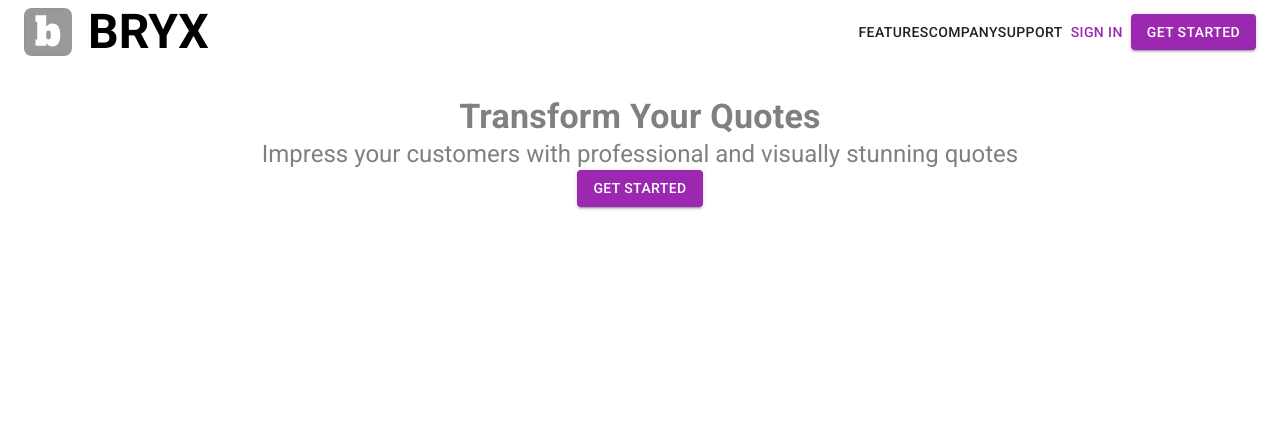
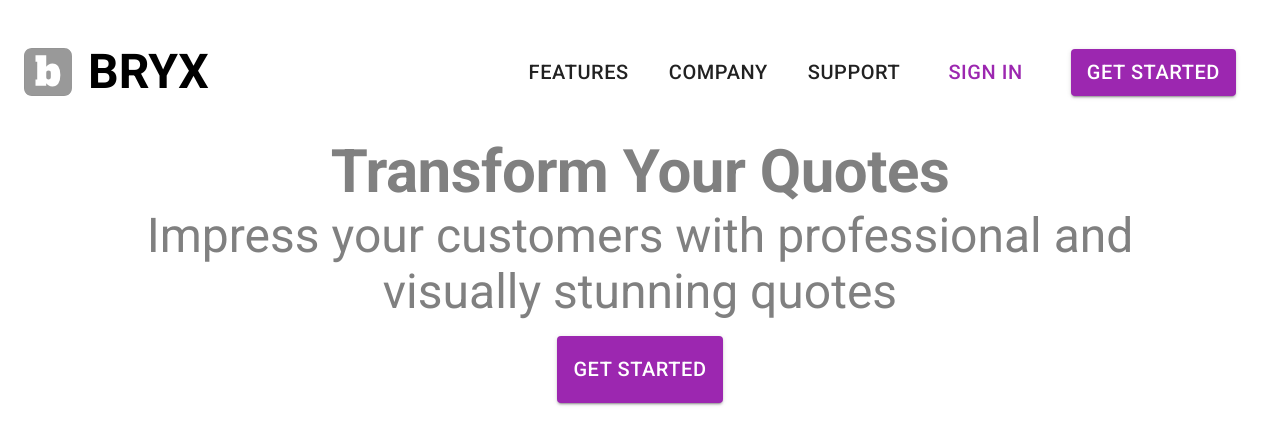
Before and after one commit to bryxapp/bryx-ui-home, a React (Create React App) app: page / in a window 1280 px wide. Shown: the top 444 px of the page. Built offline with nearby package versions, Linux system fonts and the light colour scheme.

Commit message:
improve home page

```diff
--- a/src/App.tsx
+++ b/src/App.tsx
@@ -10,6 +10,8 @@ import Support from './components/Support/Support';
 function App() {
   return (
     <React.Fragment>
+      <br />
+      <br />
       <NavigationBar />
       <BrowserRouter>
         <Routes>
--- a/src/components/Home/Hero/Hero.tsx
+++ b/src/components/Home/Hero/Hero.tsx
@@ -1,20 +1,36 @@
-import styles from './Hero.module.css';
 import { Button, Container, Typography } from '@mui/material';
+import { styled } from '@mui/material/styles';
+
+    /* background: url(../../assets/images/hero.jpg) no-repeat center center; */
+
+const HeroContainer = styled('div')`
+    background-size: cover;
+    margin: 2rem;
+    color: #808080;
+    text-align: center;
+`;
+
+const HeroButton = styled(Button)`
+    margin: 1rem;
+    font-size: 1.25em;
+    padding: 1rem;
+`;
+
 
 export const Hero = () => {
     return (
         <Container>
-            <div className={styles.hero}>
-                    <Typography variant="h4" fontWeight="bold">
-                        Transform Your Quotes
-                    </Typography>
-                    <Typography variant="h5">
-                        Impress your customers with professional and visually stunning quotes
-                    </Typography>
-                    <Button href="#" variant="contained" color="secondary" className={styles.hero_button}>
-                        Get Started
-                    </Button>
-            </div>
+            <HeroContainer>
+                <Typography variant="h2" fontWeight="bold">
+                    Transform Your Quotes
+                </Typography>
+                <Typography variant="h3">
+                    Impress your customers with professional and visually stunning quotes
+                </Typography>
+                <HeroButton href="https://dashboard.bryxapp.com/" variant="contained" color="secondary">
+                    Get Started
+                </HeroButton>
+            </HeroContainer>
         </Container>
     );
 };
--- a/src/components/NavigationBar/NavigationBar.module.css
+++ /dev/null
@@ -1,9 +0,0 @@
-.nav_link{
-    margin: 0 0.5rem;
-    font-size: 1.25rem;
-}
-
-.nav_button{
-    margin: 0 0.5rem;
-    font-size: 1.25rem;
-}
--- a/src/components/NavigationBar/NavigationBar.tsx
+++ b/src/components/NavigationBar/NavigationBar.tsx
@@ -4,7 +4,17 @@ import Typography from '@mui/material/Typography';
 import Button from '@mui/material/Button';
 import { Link } from '@mui/material';
 import Logo from './Logo/Logo';
-import styles from './NavigationBar.module.css';
+import { styled } from '@mui/material/styles';
+
+const NavLink = styled(Link)`
+  font-size: 1.25em;
+  margin: 0 1em;
+`;
+
+const NavButton = styled(Button)`
+  font-size: 1.25em;
+  margin: 0 1em;
+`;
 
 const NavigationBar = () => {
   return (
@@ -19,38 +29,37 @@ const NavigationBar = () => {
           BRYX
         </Typography>
         <nav>
-          <Link
-            className={styles.nav_link}
+          <NavLink
             variant="button"
             color="text.primary"
             underline='none'
             href="/features"
           >
             Features
-          </Link>
-          <Link className={styles.nav_link}
+          </NavLink>
+          <NavLink
             variant="button"
             color="text.primary"
             underline='none'
             href="/company"
           >
             Company
-          </Link>
-          <Link className={styles.nav_link}
+          </NavLink>
+          <NavLink
             variant="button"
             color="text.primary"
             underline='none'
             href="/support"
           >
             Support
-          </Link>
+          </NavLink>
         </nav>
-        <Button variant="text" color="secondary" className={styles.nav_button}>
+        <NavButton variant="text" color="secondary">
           Sign In
-        </Button>
-        <Button href="#" variant="contained" color="secondary" className={styles.nav_button}>
+        </NavButton>
+        <NavButton href="https://dashboard.bryxapp.com/" variant="contained" color="secondary">
           Get Started
-        </Button>
+        </NavButton>
       </Toolbar>
     </AppBar>
   );
```
Also changed, not shown: 1 other file (tests, documents, lock files or other folders).
